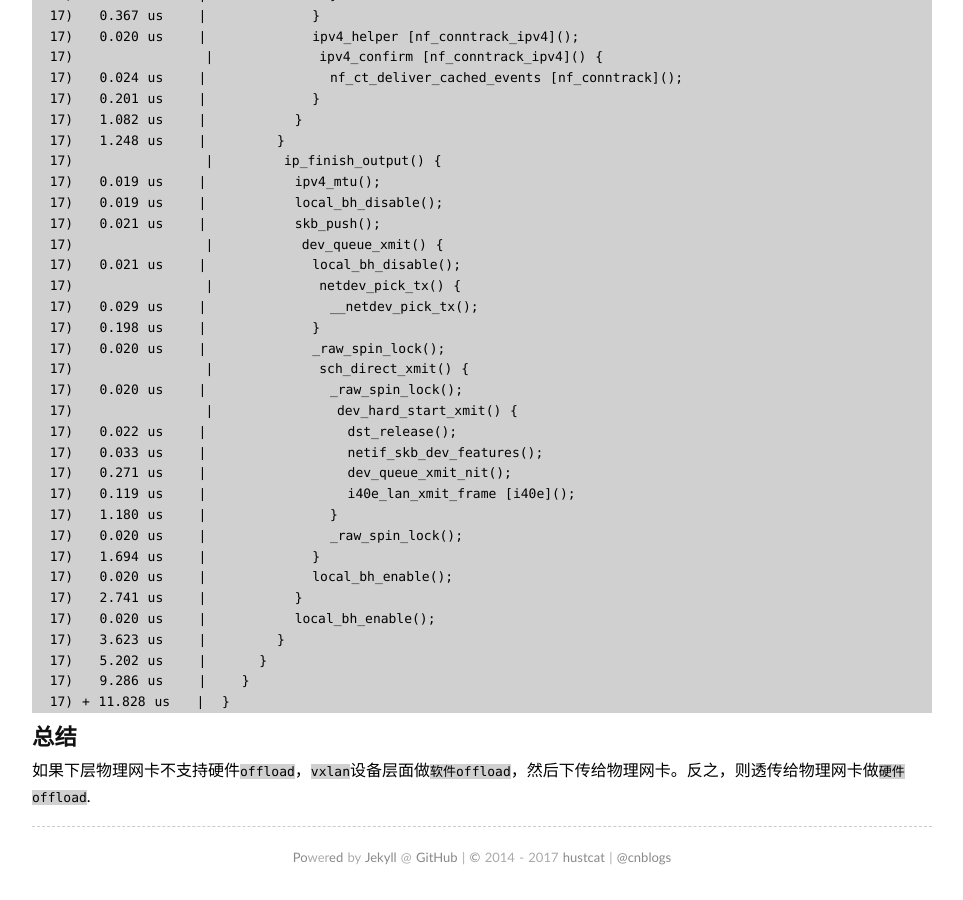
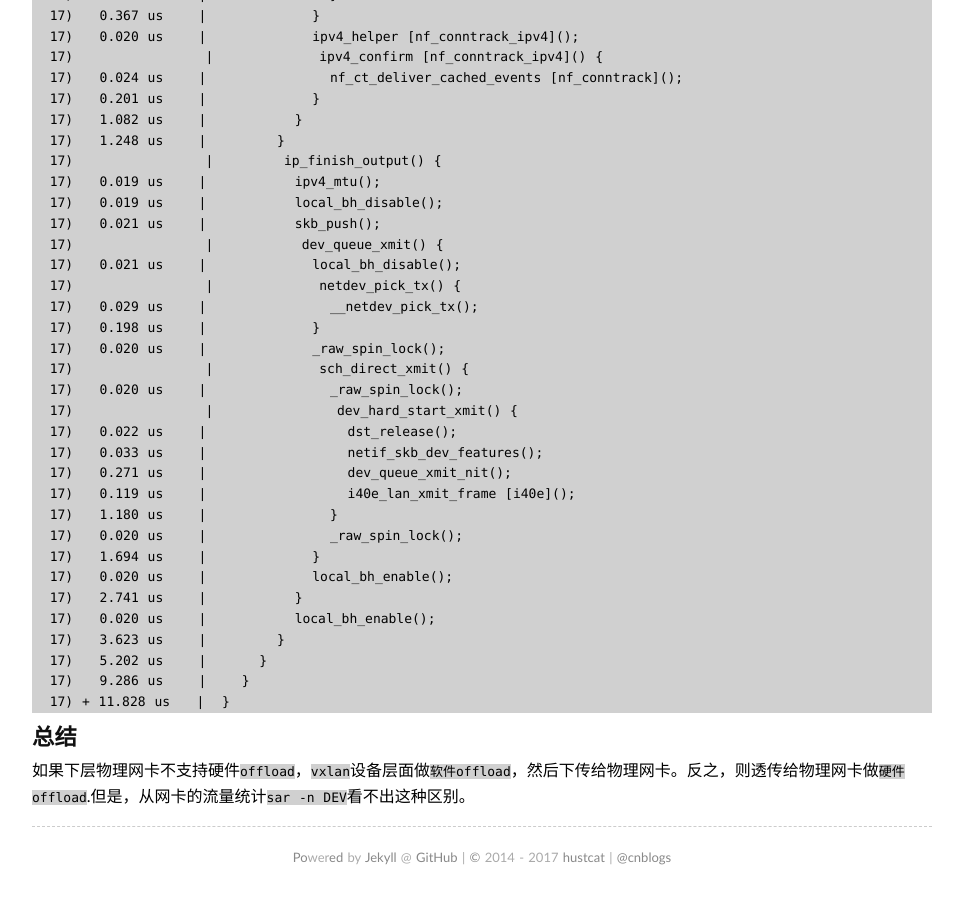
Before and after one commit to hustcat/hustcat.github.io, a Jekyll site: the page built from wiki/network/vxlan_offload.md, in a window 1280 px wide and 900 px high, scrolled down 4344 px. Shown: the whole window, without its empty margins (158-1121 px from the left). Built offline with Jekyll 4.4.1, drawn with Linux system fonts in a browser that asks for light colours; some web fonts are replaced; our own code applies the rules of GitHub Pages for plain Markdown files; comment, search, counter and statistics services are not loaded.

Commit message:
Update vxlan_offload.md

```diff
--- a/wiki/network/vxlan_offload.md
+++ b/wiki/network/vxlan_offload.md
@@ -263,4 +263,4 @@ vxlan设备发送数据时，不再做`software offload`，即不再调用`__skb
 
 ## 总结
 
-如果下层物理网卡不支持硬件`offload`，`vxlan`设备层面做`软件offload`，然后下传给物理网卡。反之，则透传给物理网卡做`硬件offload`.
+如果下层物理网卡不支持硬件`offload`，`vxlan`设备层面做`软件offload`，然后下传给物理网卡。反之，则透传给物理网卡做`硬件offload`.但是，从网卡的流量统计`sar -n DEV`看不出这种区别。
```
